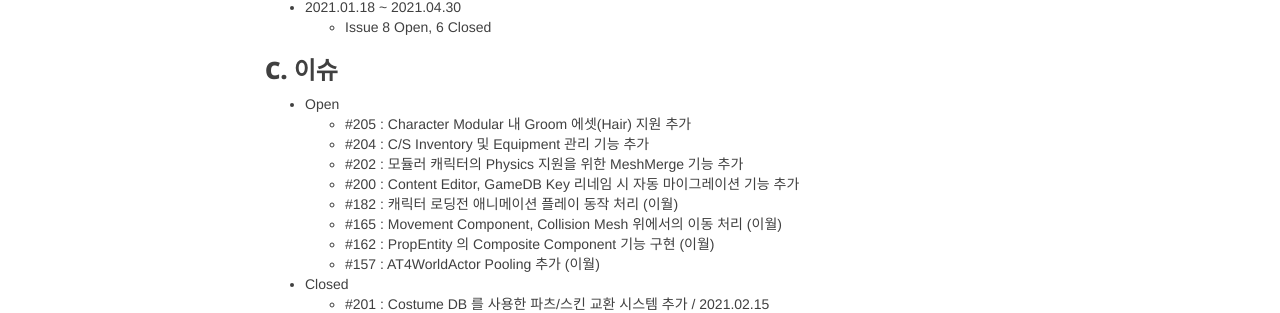
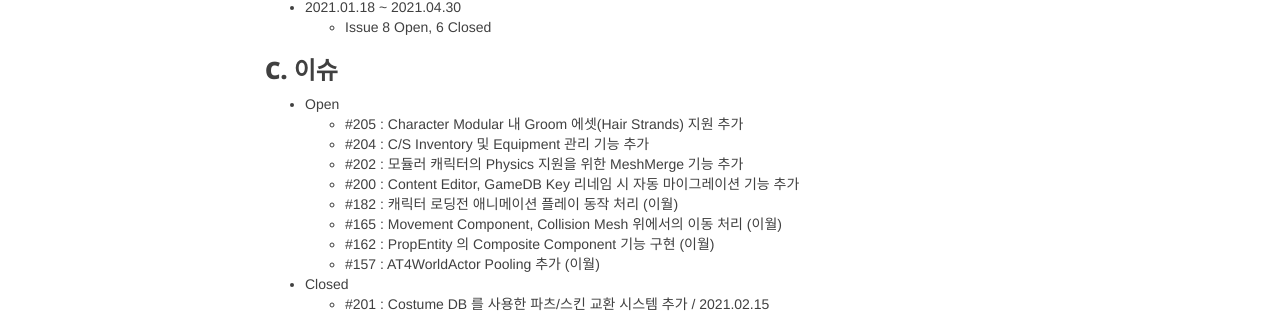
Before and after one commit to T4Framework/T4Framework_WebSite, a Jekyll site: the page built from docs/T4Framework_Milestone9_Achieved.md, in a window 1280 px wide and 900 px high, scrolled down 414 px. Shown: the part 144-457 px from the top of the window. Built offline with Jekyll 4.4.1, drawn with Linux system fonts in a browser that asks for light colours; nearby versions of some CDN libraries.

Commit message:
Update T4Framework_Milestone9_Achieved.md

```diff
--- a/docs/T4Framework_Milestone9_Achieved.md
+++ b/docs/T4Framework_Milestone9_Achieved.md
@@ -20,7 +20,7 @@ subtitle: Milestone 9 (2021.01.18 ~ 2021.04.30)
 ### C. 이슈
 
 - Open
-  - #205 : Character Modular 내 Groom 에셋(Hair) 지원 추가
+  - #205 : Character Modular 내 Groom 에셋(Hair Strands) 지원 추가
   - #204 : C/S Inventory 및 Equipment 관리 기능 추가
   - #202 : 모듈러 캐릭터의 Physics 지원을 위한 MeshMerge 기능 추가
   - #200 : Content Editor, GameDB Key 리네임 시 자동 마이그레이션 기능 추가
```
